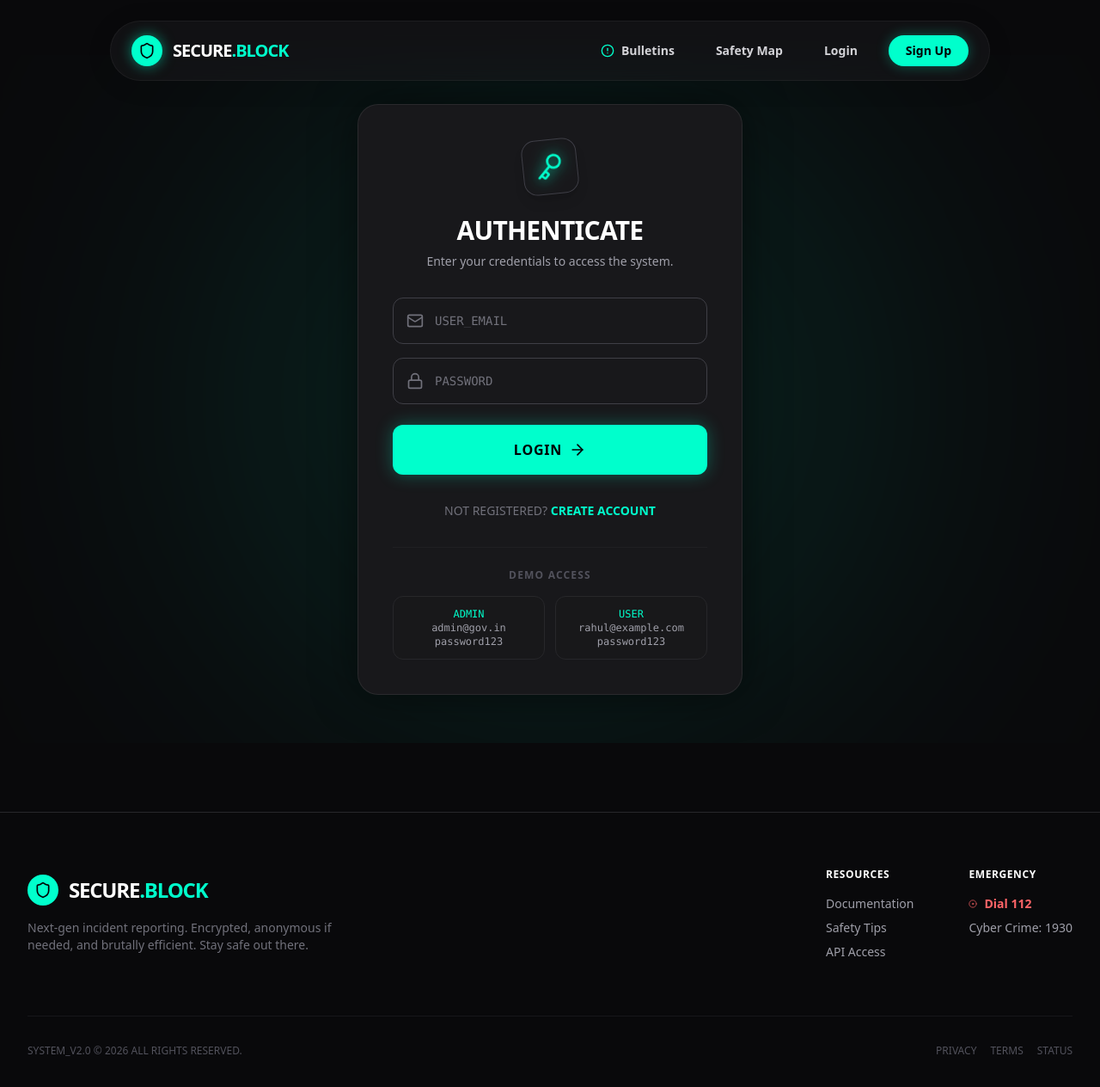
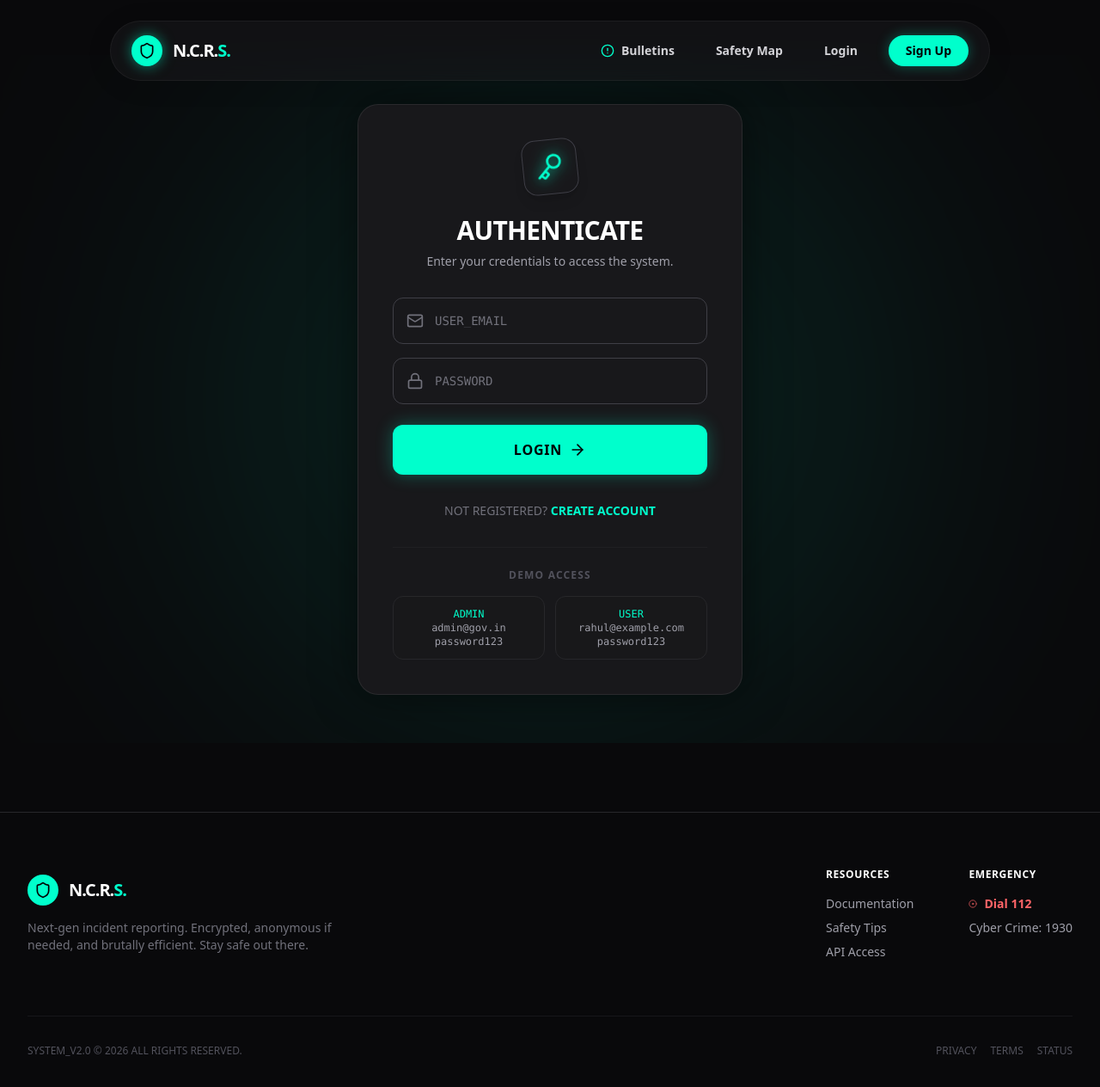
Before and after one commit to Deekshantpower2507/police-reporting-system, a React (Vite) app in the folder client/: page /login in a window 1280 px wide. Shown: the top 1264 px of the page at 86% size. Built offline with nearby package versions, Linux system fonts and the light colour scheme.

Commit message:
style: rename project to NCRS per mentor request

```diff
--- a/client/index.html
+++ b/client/index.html
@@ -4,7 +4,7 @@
     <meta charset="UTF-8" />
     <link rel="icon" type="image/svg+xml" href="/favicon.svg" />
     <meta name="viewport" content="width=device-width, initial-scale=1.0" />
-    <title>client</title>
+    <title>N.C.R.S. - Cybercrime Reporting</title>
   </head>
   <body>
     <div id="root"></div>
--- a/client/src/components/Footer.jsx
+++ b/client/src/components/Footer.jsx
@@ -11,8 +11,8 @@ const Footer = () => {
                             <div className="p-2 bg-primary-500 rounded-full mr-3">
                                 <Shield className="h-5 w-5 text-black" />
                             </div>
-                            <span className="font-bold text-2xl text-white tracking-tighter">
-                                SECURE<span className="text-primary-500">.BLOCK</span>
+                            <span className="font-bold text-xl tracking-tighter text-white">
+                                N.C.R.<span className="text-primary-500">S.</span>
                             </span>
                         </div>
                         <p className="text-zinc-500 max-w-sm text-sm">
--- a/client/src/components/Navbar.jsx
+++ b/client/src/components/Navbar.jsx
@@ -43,7 +43,7 @@ const Navbar = () => {
                                 <Shield className="h-5 w-5 text-black" />
                             </div>
                             <span className="font-bold text-xl tracking-tighter text-white">
-                                SECURE<span className="text-primary-500">.BLOCK</span>
+                                N.C.R.<span className="text-primary-500">S.</span>
                             </span>
                         </Link>
                     </div>
```
